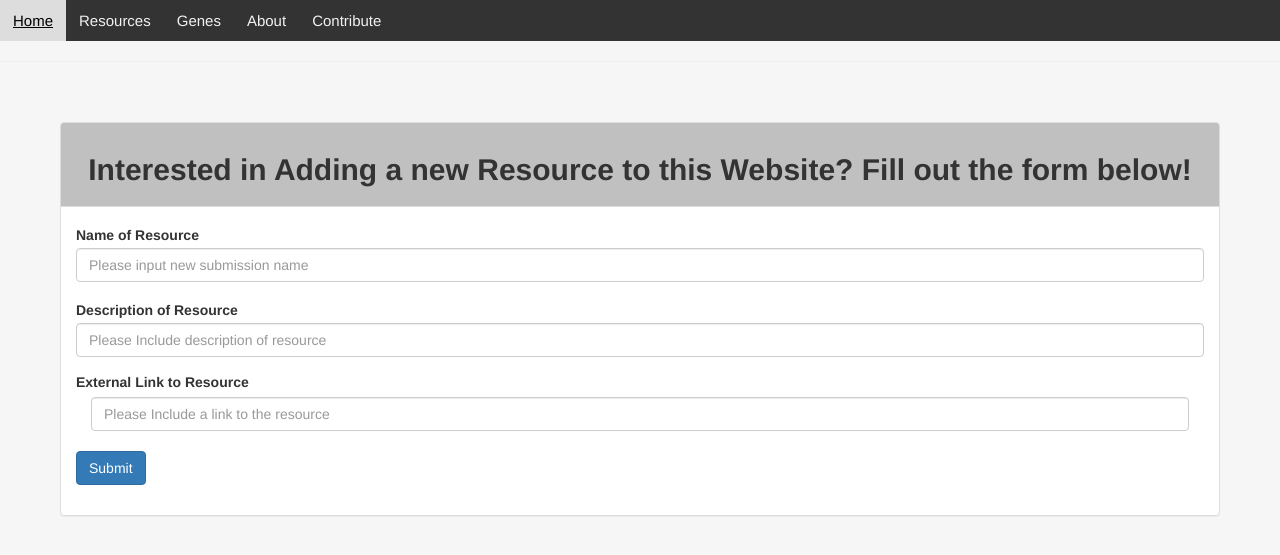
After one commit to MaayanLab/BioNetBay-, a Flask app: page /contribute_resource/ in a window 1280 px wide. The commit adds this page. Shown: the top 555 px of the page. Run offline with Flask 2, Linux system fonts and the light colour scheme; some libraries are stand-ins or nearby versions.

Commit message:
added contribution navigation

```diff
--- a/Moshe-Website/bionetbay/static/css/style.css
+++ b/Moshe-Website/bionetbay/static/css/style.css
@@ -151,7 +151,7 @@ margin-top: 12px;
 	width: 250px;
 	background-color: #1D2541;
 	color: white;
-	margin-left: 100px;
+	margin: 50px;
 	border-radius: 15px;
 
 }
--- a/Moshe-Website/bionetbay/templates/base.html
+++ b/Moshe-Website/bionetbay/templates/base.html
@@ -33,6 +33,7 @@
         <a href="/resources">Resources</a>
         <a href="/genes">Genes</a>
         <a href="/about">About</a>
+        <a href="/contribute">Contribute</a>
       </div>
         <hr>
               {% block content %}{% endblock %}
@@ -44,4 +45,5 @@
         </footer> -->
     </body>
   </div>
+</div>
 </html>
--- /dev/null
+++ b/Moshe-Website/bionetbay/templates/contributeDataset.html
@@ -0,0 +1,4 @@
+{% extends "base.html" %}
+{% block content %}
+  <h1>Contribute a dataset!</h1>
+{% endblock %}
--- /dev/null
+++ b/Moshe-Website/bionetbay/templates/contributeResource.html
@@ -0,0 +1,50 @@
+{% extends "base.html" %}
+{% block content %}
+<!-- This is the 'Contribute' page, where users can submit a form related to their dataset and upload it to the repository -->
+
+<div class="panel panel-default">
+<div class="panel-heading text-center" id="panel-heading">
+  <h2><b>Interested in Adding a new Resource to this Website? Fill out the form below!</b></h2>
+</div>
+
+
+<!-- Inputting Username and Password (later can be replaced with a Login button)  -->
+
+<div class="panel-body">
+
+<!-- Submission Name -->
+    <div class="form-group row">
+      <label for="text-input" class="col-3 col-form-label">Name of Resource</label>
+      <div class="col-12">
+        <input required name = "new_submission_name" class="form-control" type="text" placeholder="Please input new submission name" id="text-input">
+      </div>
+    </div>
+
+<!-- Submission Description -->
+
+    <div class="form-group row">
+      <label for="text-input" class="col-3 col-form-label">Description of Resource</label>
+      <div class="col-12">
+        <input name = "new_submission_description" class="form-control" type="text" id="text-input" placeholder="Please Include description of resource">
+      </div>
+
+<!-- External Link-->
+
+    </div>
+    <div class="form-group">
+      <label for="Select-Resource">External Link to Resource</label>
+      <div class="col-12">
+        <input name = "new_submission_link" class="form-control" type="text" id="text-input" placeholder="Please Include a link to the resource">
+      </div>
+
+
+
+
+      <br />
+<!-- Press 'submit' which redirects user to the Contribute page and initiates upload -->
+    <button type="submit" class="btn btn-primary">Submit</button>
+  </form>
+  </div>
+</div>
+</div>
+{% endblock %}
--- a/Moshe-Website/bionetbay/views.py
+++ b/Moshe-Website/bionetbay/views.py
@@ -67,3 +67,15 @@ def downloadfile():
         return send_from_directory(directory=directory, filename=filename, as_attachment=True)
     except Exception as e:
         return str(e)
+
+@app.route("/contribute/")
+def contribute():
+    return render_template('contribute.html', title='Contribute')
+
+@app.route("/contribute_resource/")
+def contributeResource():
+    return render_template('contributeResource.html', title='ContributeResource')
+
+@app.route("/contribute_dataset/")
+def contributeDataset():
+    return render_template('contributeDataset.html', title='ContributeDataset')
```
Also changed, not shown: Moshe-Website/bionetbay/templates/contribute.html (added, +18 -0 lines), Moshe-Website/bionetbay/templates/index.html (+11 -5 lines), 1 other file.
